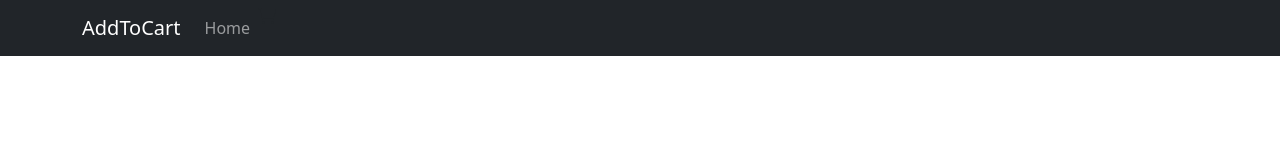
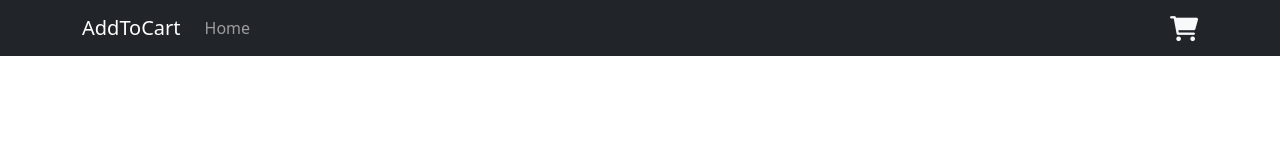
Before and after one commit to Simranjit884/react-redux-cart, a React (Create React App) app: page / in a window 1280 px wide. Shown: the top 160 px of the page. Built offline with nearby package versions, Linux system fonts and the light colour scheme.

Commit message:
adding badge

```diff
--- a/src/components/Header.js
+++ b/src/components/Header.js
@@ -1,6 +1,7 @@
-import Container from 'react-bootstrap/Container';
-import Nav from 'react-bootstrap/Nav';
-import Navbar from 'react-bootstrap/Navbar';
+import Container from "react-bootstrap/Container";
+import Nav from "react-bootstrap/Nav";
+import Navbar from "react-bootstrap/Navbar";
+import Badge from "@mui/material/Badge";
 
 const Header = () => {
   return (
@@ -9,11 +10,16 @@ const Header = () => {
         <Navbar.Brand href="#home">AddToCart</Navbar.Brand>
         <Nav className="me-auto">
           <Nav.Link href="#home">Home</Nav.Link>
-            <i class="fa-solid fa-cart-shopping"></i>
         </Nav>
+        <Badge badgeContent={0} color="primary">
+          <i
+            class="fa-solid fa-cart-shopping text-light"
+            style={{ fontSize: 25, cursor: "pointer" }}
+          ></i>
+        </Badge>
       </Container>
     </Navbar>
-  )
-}
+  );
+};
 
-export default Header
+export default Header;
```
Lines whose indentation alone changed are shown as unchanged.
